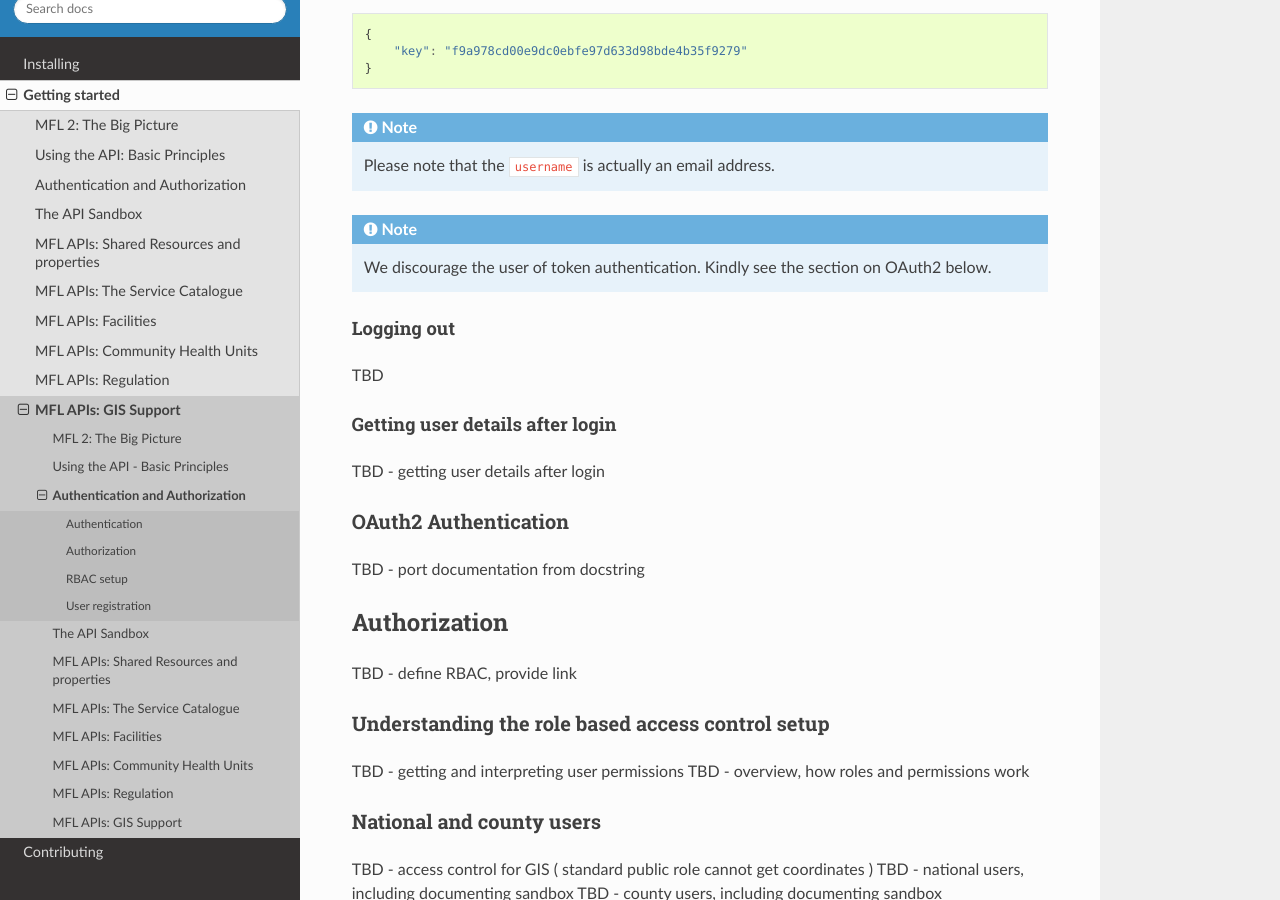
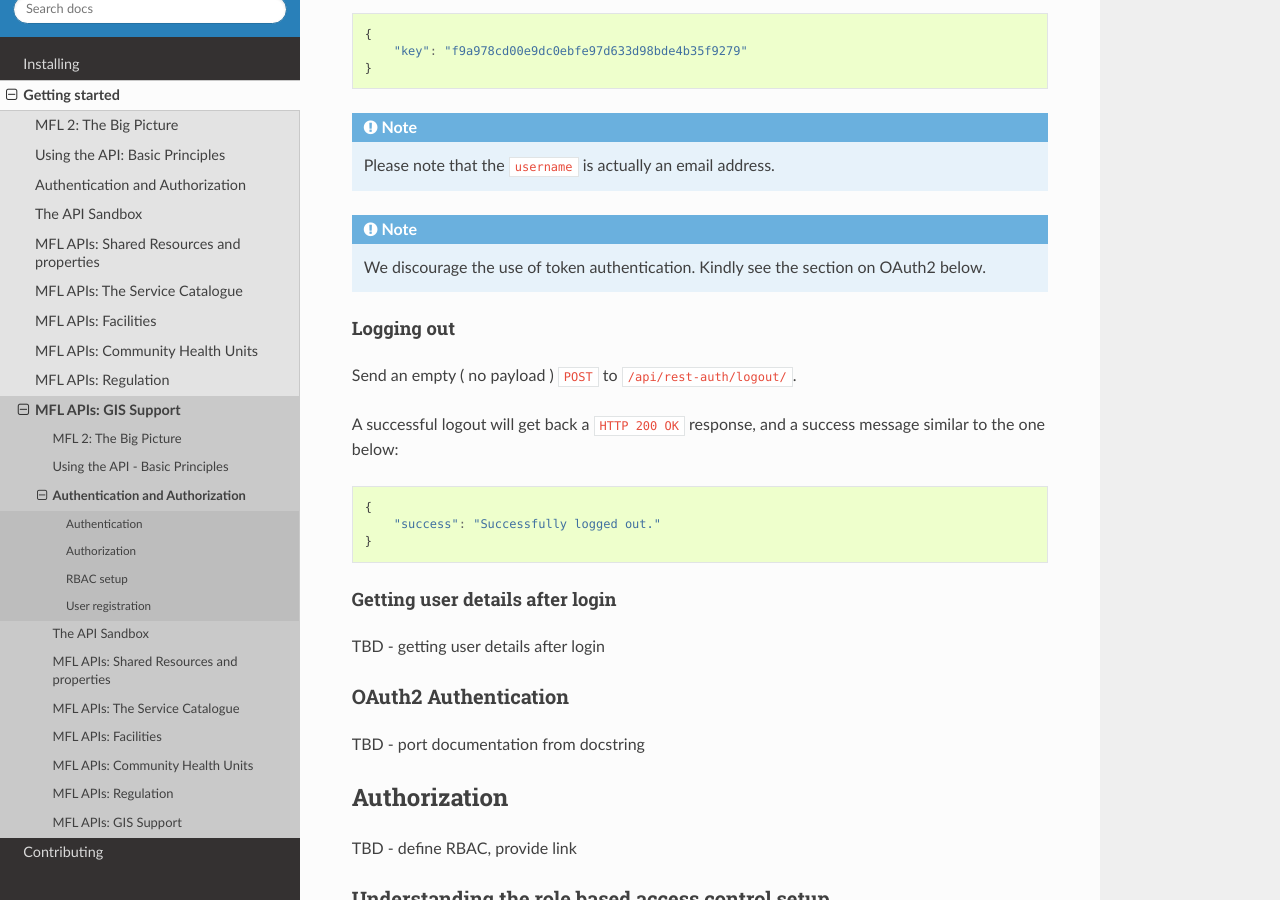
Before and after one commit to MasterFacilityList/mfl_api, a Sphinx documentation site: the page built from docs/getting_started/authentication.rst, in a window 1280 px wide and 900 px high, scrolled down 708 px. Built offline with Sphinx 7.4.7 and the Read the Docs theme 2.0.0, drawn with Linux system fonts in a browser that asks for light colours.

Commit message:
Added docs section for logout

```diff
--- a/docs/getting_started/authentication.rst
+++ b/docs/getting_started/authentication.rst
@@ -43,12 +43,26 @@ will have a single ``key`` parameter: a Django Rest Framework `TokenAuthenticati
 
 .. note::
 
-    We discourage the user of token authentication. Kindly see the section on
+    We discourage the use of token authentication. Kindly see the section on
     OAuth2 below.
 
 Logging out
 ++++++++++++++
-TBD
+Send an empty ( no payload ) ``POST`` to ``/api/rest-auth/logout/``.
+
+A successful logout will get back a ``HTTP 200 OK`` response, and a success
+message similar to the one below:
+
+.. code-block:: javascript
+
+    {
+        "success": "Successfully logged out."
+    }
+
+.. note:
+
+    Logging out via this method will also delete the token that was assigned
+    at login.
 
 Getting user details after login
 +++++++++++++++++++++++++++++++++++++
```
